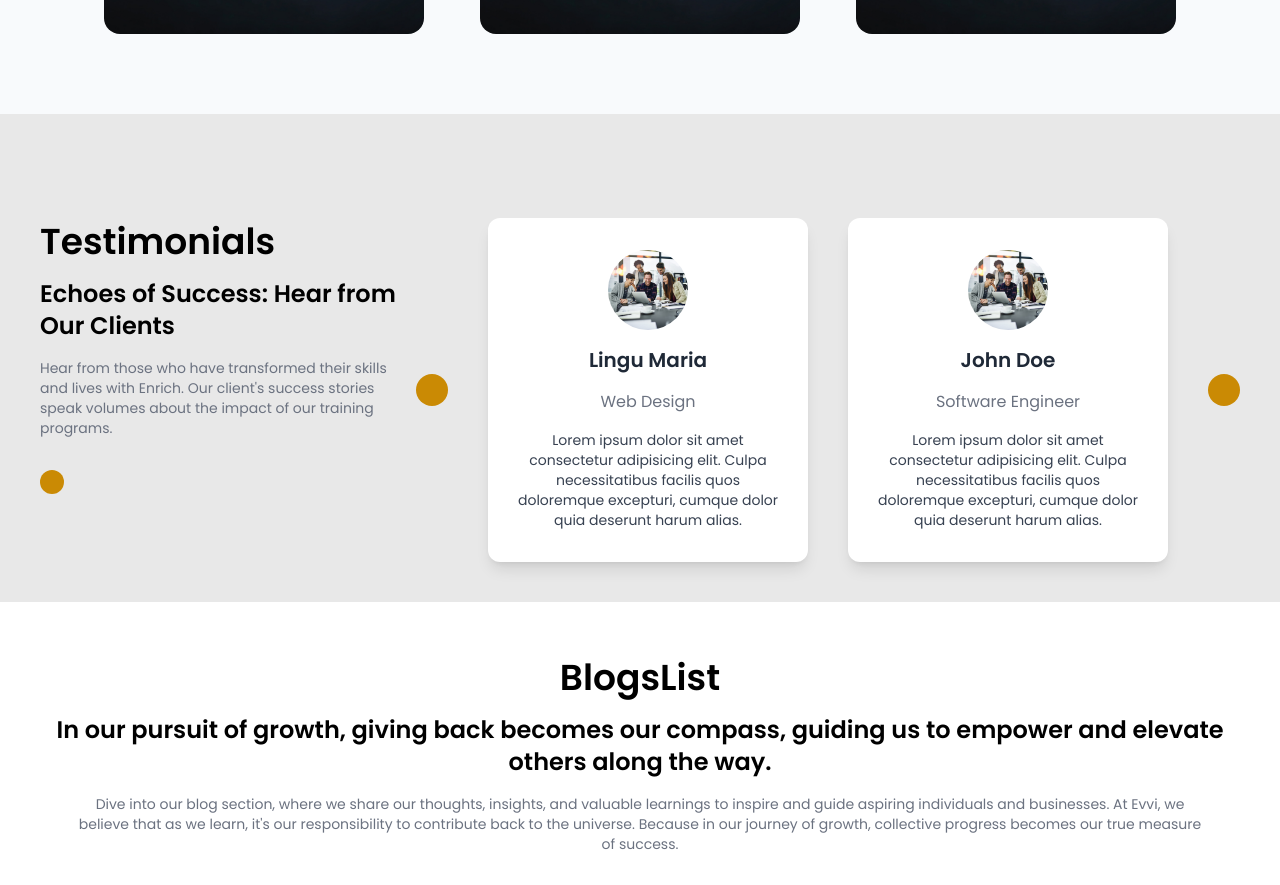
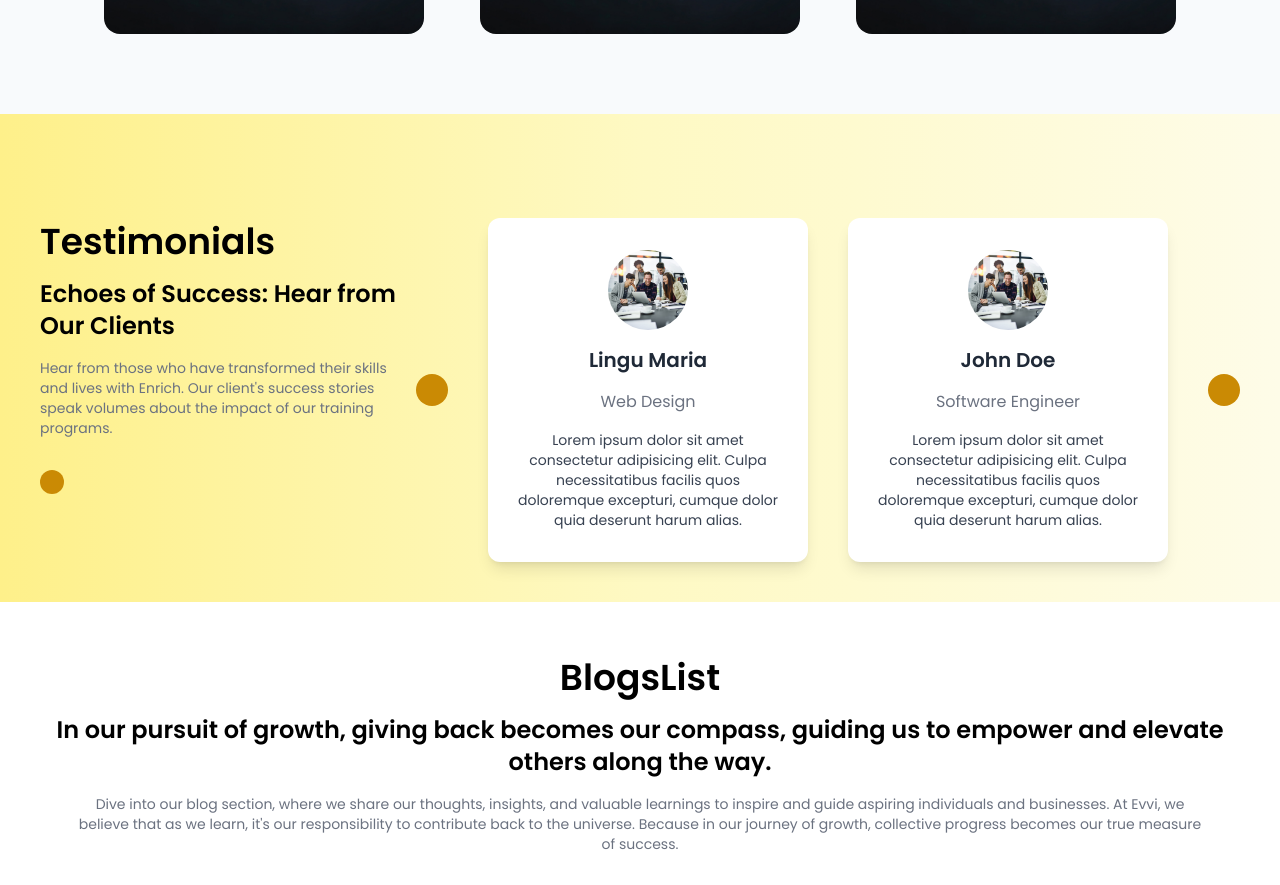
Before and after one commit to rasikumar/enrich, a React (Vite) app: page / in a window 1280 px wide. Shown: the part 3905-4790 px from the top of the page. Built offline with nearby package versions, Linux system fonts and the light colour scheme; a web font is replaced by a local one.

Commit message:
space changing

```diff
--- a/src/App.jsx
+++ b/src/App.jsx
@@ -4,14 +4,14 @@ import Services from "./components/Services"
 import Testimonials from "./components/Testimonials"
 import Blog from "./components/Blog"
 import Footer from "./components/Footer"
-import Program from "./components/Program"
-import Introduction from "./components/Introduction"
-import AboutUs from "./components/AboutUs"
 
 import { useEffect,useState } from "react"
 
 import Lenis from 'lenis';
 import { SquareLoader } from "react-spinners"
+import Program from "./components/Program"
+import Introduction from "./components/Introduction"
+import AboutUs from "./components/AboutUs"
 
 const App = () => {
 
--- a/src/components/Testimonials.jsx
+++ b/src/components/Testimonials.jsx
@@ -92,7 +92,7 @@ const Testimonials = () => {
   }, []);
 
   return (
-    <div ref={testimonialsRef} id='testimonials' className="w-full bg-[#E8E8E8] flex items-center justify-center mb-20 p-10">
+    <div ref={testimonialsRef} id='testimonials' className="w-full bg-gradient-to-r to-yellow-50 via-yellow-100 from-yellow-200 flex  items-center justify-center mb-20 p-10">
       <div className="flex flex-col gap-4 ">
         <h4 className="text-black text-4xl font-semibold">Testimonials</h4>
         <h1 className="text-2xl w-full font-[600]">Echoes of Success: Hear from Our Clients</h1>
```
